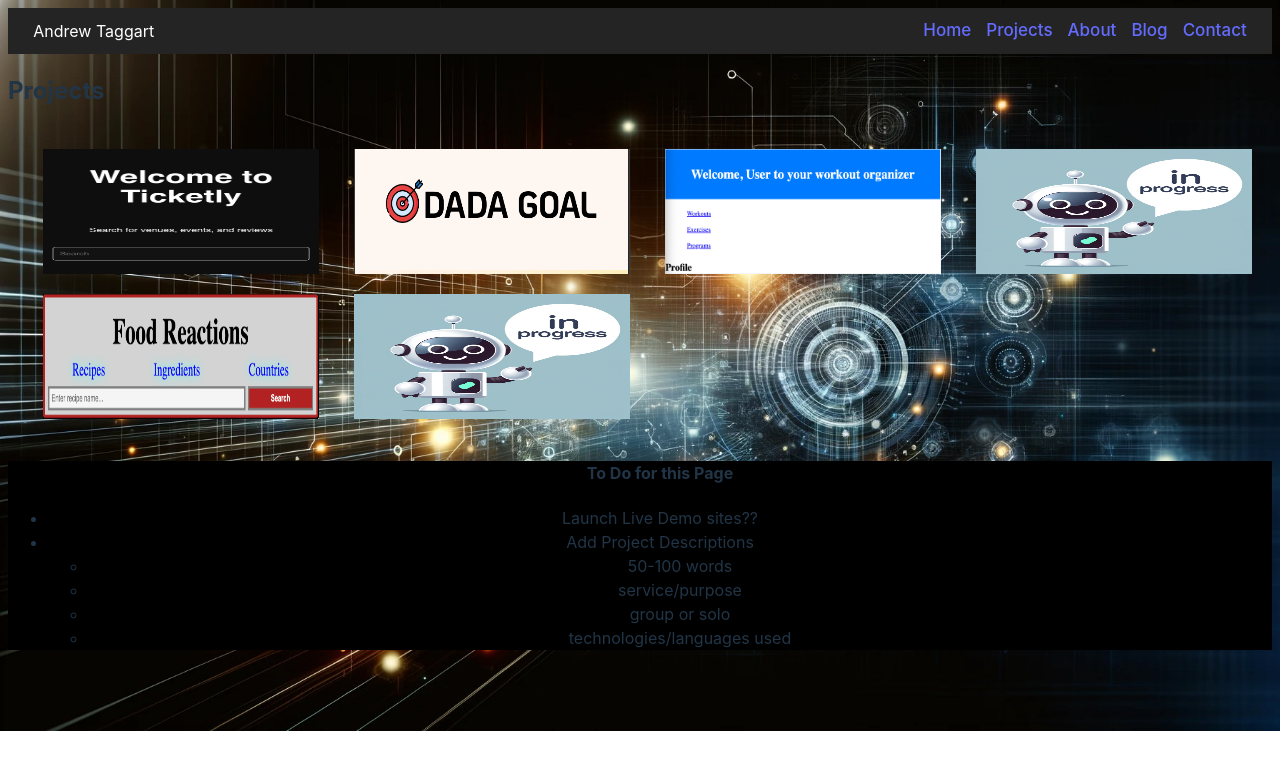
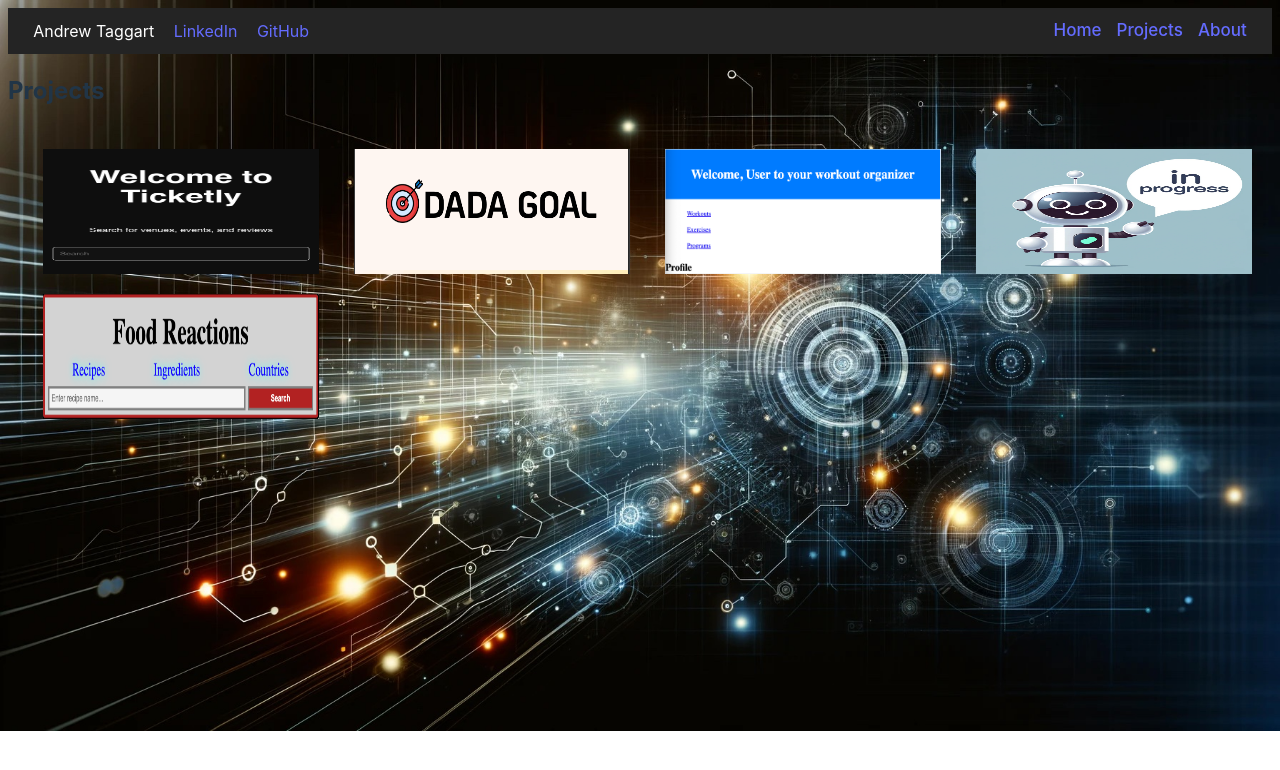
Before and after one commit to andrew-taggart/GitPortfolio, a React (Vite) app in the folder myPortfolio/: page /projects in a window 1280 px wide. Shown: the top 770 px of the page. Built offline with nearby package versions, Linux system fonts and the light colour scheme.

Commit message:
Baseline submission

```diff
--- a/myPortfolio/src/components/Nav.jsx
+++ b/myPortfolio/src/components/Nav.jsx
@@ -3,16 +3,24 @@ import { Link } from 'react-router-dom'
 const Nav = () => {
     return (
         <div className='Navbar'>
-            <div className='logo'>Andrew Taggart</div>
+            <div className='logo'>Andrew Taggart
+            <a href="https://www.linkedin.com/in/andrew-h-taggart/" target="_blank"> LinkedIn </a>
+            <a href="https://github.com/andrew-taggart" target="_blank"> GitHub </a>
+            </div>
+
             <div className="nav-links">
                 <Link to='/'> Home </Link>
                 <Link to='/projects'> Projects </Link>
                 <Link to='/about'> About </Link>
-                <Link to='/blog'> Blog </Link>
-                <Link to='/contact'> Contact </Link>
+
+
             </div>
         </div>
     )
 }
-
+/*
+Add back in when blog posts are available
+<Link to='/blog'> Blog </Link>
+<Link to='/contact'> Contact </Link>
+ */
 export default Nav
--- a/myPortfolio/src/components/pages/About.jsx
+++ b/myPortfolio/src/components/pages/About.jsx
@@ -7,7 +7,6 @@ const About = () => {
                 <img src="./images/profile.jpg" alt="Profile Picture" className="profile-photo" />
                 <h1>Andrew Taggart</h1>
                 <h2>Full-Stack Developer</h2>
-                <h3>About Page</h3>
             </section>
             <section className="skills-section">
                 <h2>Skills</h2>
@@ -28,21 +27,6 @@ const About = () => {
                 <h3>About Text / Professional Description</h3>
                 <p>I am a Software Engineer who thrives on challenging myself and exploring new domains within the field. Aspiring to leverage my curiosity and determination to delve deeper into backend coding and statistics, with the ultimate goal of contributing to the realm of machine learning.  I aim to create innovative programs and applications that enhance the quality of people’s lives, embodying my values of continuous learning and problem-solving. </p>
             </div>
-
-            <div className="temporary">
-                <ul>
-                    <h2>To Add</h2>
-                    <li>Best/Favorite Project</li>
-                    <li>Current projects?</li>
-                    <li>Timeline/Career</li>
-                    <li>Soft Skills</li>
-                    <li>Other Code related Skills</li>
-                    <li>Organize skills by language,db,middleware,etc?</li>
-                    <li>Visually display your proficiency levels in different technologies using animated skill bars or charts.</li>
-                </ul>
-            </div>
-
-
         </div>
     )
 }
--- a/myPortfolio/src/components/pages/Contact.jsx
+++ b/myPortfolio/src/components/pages/Contact.jsx
@@ -34,8 +34,8 @@ const Contact = () => {
             <h1>Contact Page</h1>
 
             <div className='links-container'>
-                <a href="https://www.linkedin.com/in/andrew-h-taggart/"> LinkedIn </a>
-                <a href="https://github.com/andrew-taggart"> GitHub </a>
+                <a href="https://www.linkedin.com/in/andrew-h-taggart/" target="_blank"> LinkedIn </a>
+                <a href="https://github.com/andrew-taggart" target="_blank"> GitHub </a>
             </div>
 
             <div className='ContactForm'>
@@ -75,16 +75,6 @@ const Contact = () => {
                     <button type="submit">Submit</button>
                 </form>
             </div>
-
-            <div className='temp-Contact'>
-                <ul><h2>To Do</h2>
-                    <li>Email myself Contact Submissions</li>
-                    <li>Move social-links to Nav/Header??</li>
-                    <li>Have links open new tab??</li>
-                    <li>Create data library and allow messaging with push to email or phone</li>
-                </ul>
-            </div>
-
         </div>
     )
 }
--- a/myPortfolio/src/components/pages/Projects.jsx
+++ b/myPortfolio/src/components/pages/Projects.jsx
@@ -1,11 +1,10 @@
 
 const projects = [
-    { id: 1, title: 'Ticketly', description: 'Ticket Venue Application. Group Project. CHANGE PHOTO.', url: 'https://github.com/Lane17027/Ticketly', image: 'Ticketly.png' },
-    { id: 2, title: 'DADA', description: 'Task Manager. Group Project.', url: 'https://github.com/andrew-taggart/DADA', image: 'DADA.png' },
+    { id: 1, title: 'Ticketly', description: 'Ticket Venue Application. Group Project. Python, Django, postgreSQL, React.js', url: 'https://github.com/Lane17027/Ticketly', image: 'Ticketly.png' },
+    { id: 2, title: 'DADA', description: 'Task Manager. Group Project. MERN', url: 'https://github.com/andrew-taggart/DADA', image: 'DADA.png' },
     { id: 3, title: 'Workout Planner', description: 'Workout Planner. Solo Project. MERN', url: 'https://github.com/andrew-taggart/Workout-Planner', image: 'WorkoutOrganizer.png' },
-    { id: 4, title: 'Pro/Fit Book', description: 'Appointment Scheduling Application', url: 'https://github.com/andrew-taggart/fit_book', image: 'temporary.jpg' },
-    { id: 5, title: 'FoodReactions', description: 'Replace with Description', url: 'codydecoder/FoodReactions', image: 'FoodReactionsImg.png' },
-    { id: 6, title: 'Project 6', description: 'Replace with Description and add Link', url: 'https://link-to-project6.com', image: 'temporary.jpg' },
+    { id: 4, title: 'Pro/Fit Book', description: 'Appointment Scheduling Application. Solo Project. Python, Django, postgreSQL, React.js', url: 'https://github.com/andrew-taggart/fit_book', image: 'temporary.jpg' },
+    { id: 5, title: 'FoodReactions', description: 'Replace with Description', url: 'https://github.com/codydecoder/FoodReactions', image: 'FoodReactionsImg.png'}
 ]
 
 const Projects = () => {
@@ -26,21 +25,6 @@ const Projects = () => {
                     </a>
                 ))}
             </div>
-
-            <div className="temporary">
-                <ul>
-                    <h4>To Do for this Page</h4>
-                    <li>Launch Live Demo sites??</li>
-                    <li>Add Project Descriptions
-                        <ul>
-                            <li>50-100 words</li>
-                            <li>service/purpose</li>
-                            <li>group or solo</li>
-                            <li>technologies/languages used</li>
-                        </ul>
-                    </li>
-                </ul>
-            </div>
         </div>
     )
 }
```
